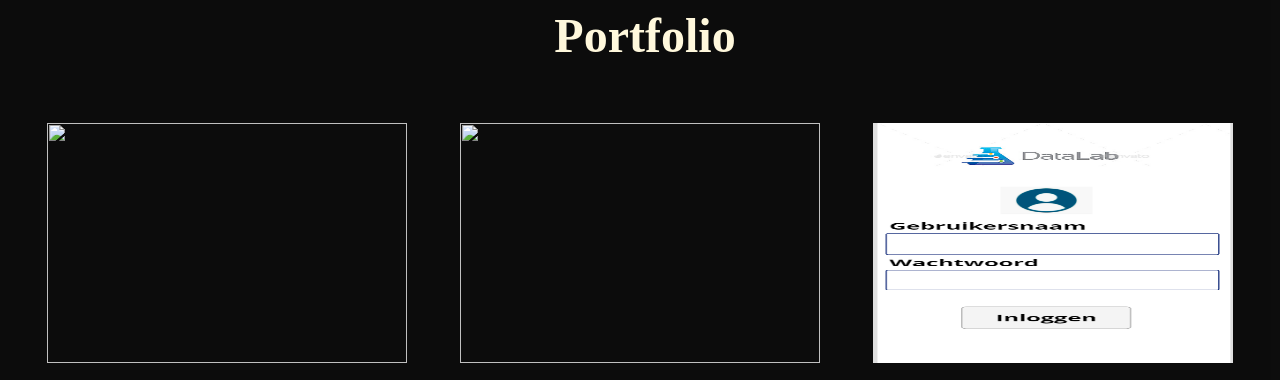
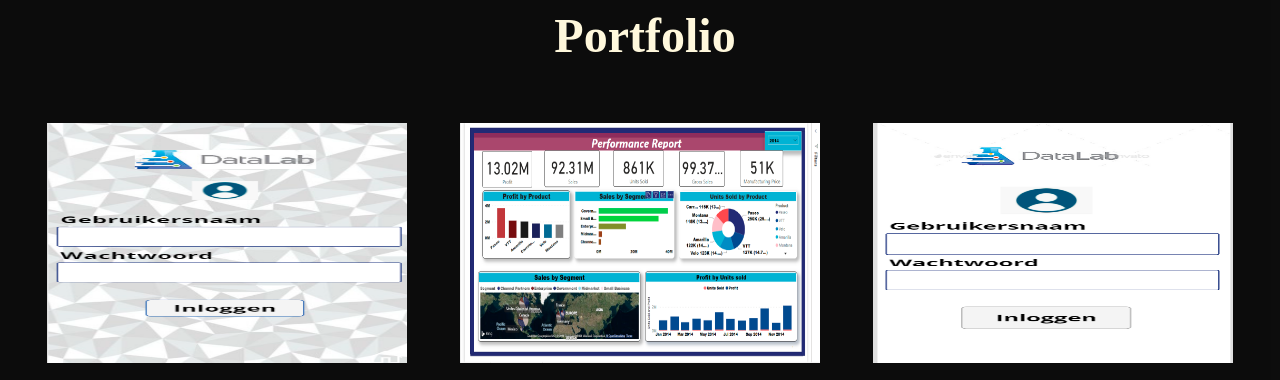
Before and after one commit to abdul5511/abdul5511.github.io, a plain HTML site: page index.html in a window 1280 px wide. Shown: the part 1300-1680 px from the top of the page. Drawn offline with Linux system fonts and the light colour scheme.

Commit message:
updated index

```diff
--- a/index.html
+++ b/index.html
@@ -40,10 +40,10 @@
   <section id="Portfolio">
       <h1 class="headings">Portfolio</h1>
       <div class="gallery">
-          <img src="inlog.png"  alt="">
-          <img src="bi.png"  alt="">
-          <img src="wew.png"  alt="">
-          <img src="qwq12.png"  alt="">
+        <img src="ded.PNG"  alt="">
+        <img src="dedd.PNG"  alt="">
+        <img src="wew.png"  alt="">
+        <img src="qwq12.png"  alt="">
       </div>
   </section>
 
```
